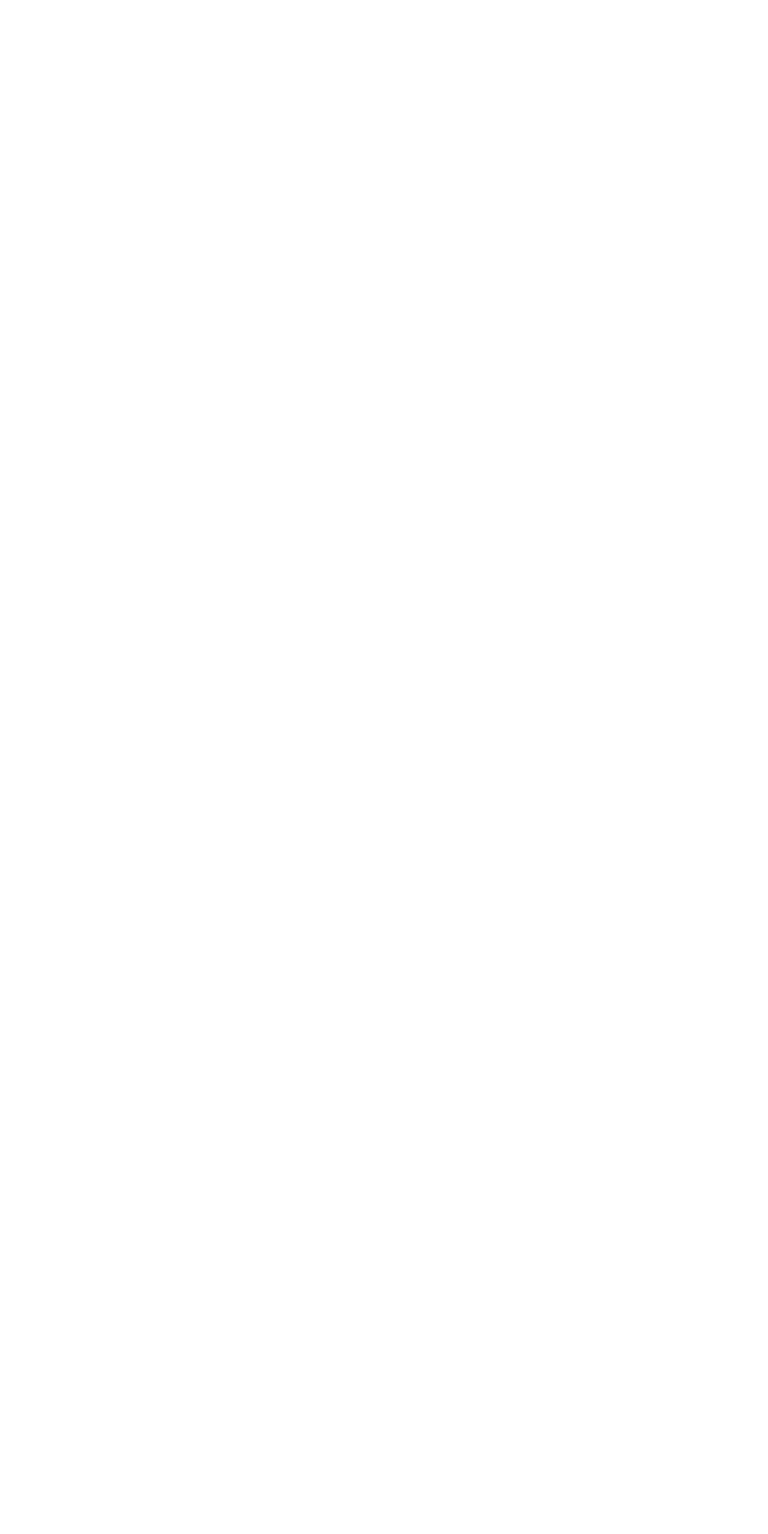
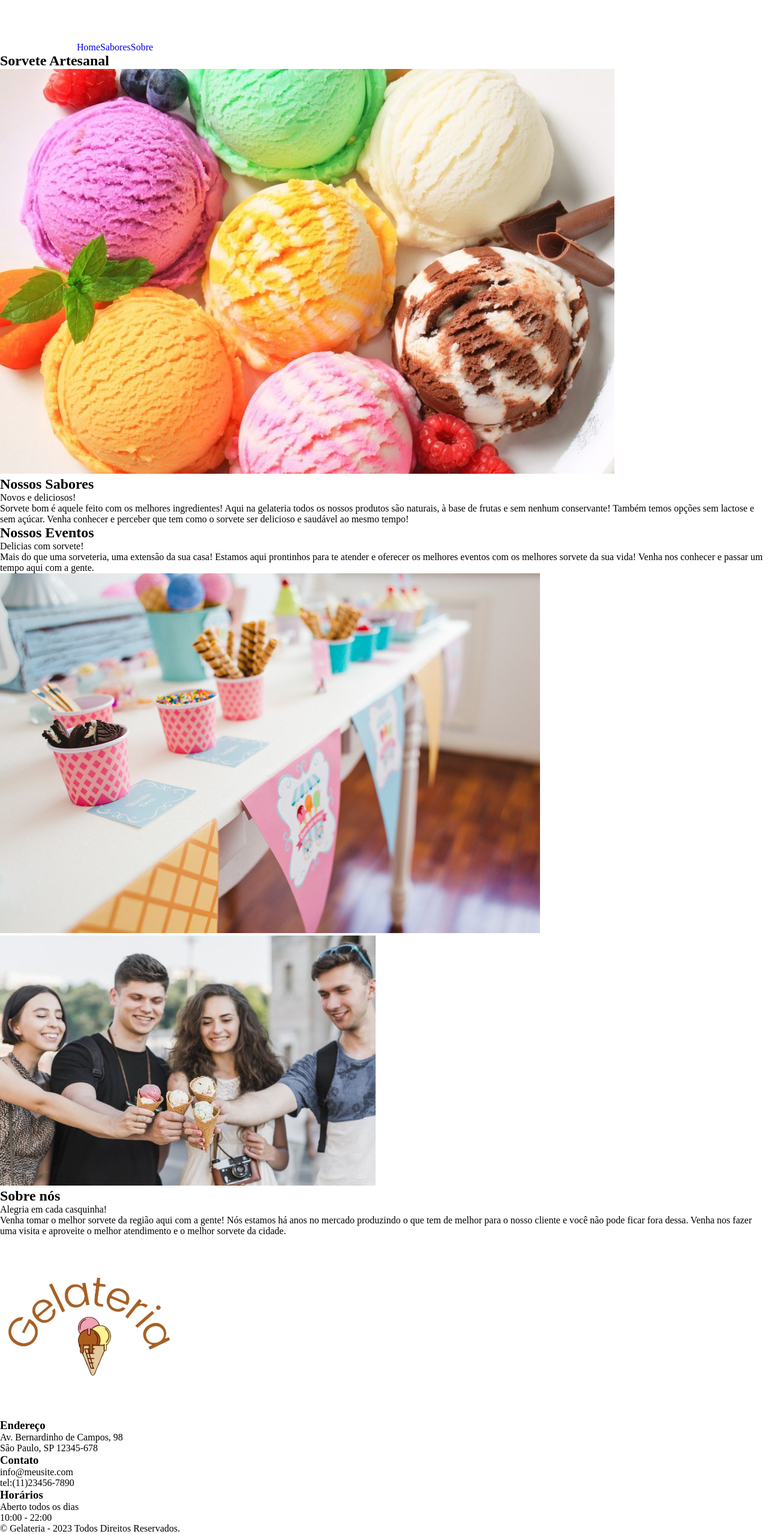
Before and after one commit to NicolasmedeirosAL/gelateria, a React (Create React App) app: page / in a window 1280 px wide. Shown: the part 234-2792 px from the top of the page at 60% size. Before the commit the page ends 800 px from the top, so only its background shows below. Built offline with nearby package versions, Linux system fonts and the light colour scheme.

Commit message:
criado corpo da home, header e footer

```diff
--- a/src/App.css
+++ b/src/App.css
@@ -1,38 +1,27 @@
-.App {
-  text-align: center;
+html {
+  scroll-behavior: smooth;
 }
 
-.App-logo {
-  height: 40vmin;
-  pointer-events: none;
+* {
+  box-sizing: border-box;
+  margin: 0;
+  padding: 0;
 }
 
-@media (prefers-reduced-motion: no-preference) {
-  .App-logo {
-    animation: App-logo-spin infinite 20s linear;
-  }
+.limite-secao {
+  max-width: 1024px;
+  margin: 0 auto;
 }
 
-.App-header {
-  background-color: #282c34;
-  min-height: 100vh;
-  display: flex;
-  flex-direction: column;
-  align-items: center;
-  justify-content: center;
-  font-size: calc(10px + 2vmin);
-  color: white;
+/* img {
+  width: 100%;
+  height: auto;
+} */
+
+a {
+  text-decoration: none;
 }
 
-.App-link {
-  color: #61dafb;
+ul {
+  list-style: none;
 }
-
-@keyframes App-logo-spin {
-  from {
-    transform: rotate(0deg);
-  }
-  to {
-    transform: rotate(360deg);
-  }
-}
--- /dev/null
+++ b/src/Components/Footer/index.js
@@ -0,0 +1,29 @@
+export default function Footer() {
+  return (
+    <footer>
+      <div>
+        <img src="./assets/logo.png" alt="logomarca" />
+        <div className="contatos">
+          <div>
+            <h3>Endereço</h3>
+            <p>Av. Bernardinho de Campos, 98</p>
+            <p>São Paulo, SP 12345-678</p>
+          </div>
+          <div>
+            <h3>Contato</h3>
+            <p>info@meusite.com</p>
+            <p>tel:(11)23456-7890 </p>
+          </div>
+          <div>
+            <h3>Horários</h3>
+            <p>Aberto todos os dias</p>
+            <p>10:00 - 22:00</p>
+          </div>
+        </div>
+      </div>
+      <div className="home-nocopy">
+        <p>&copy; Gelateria - 2023 Todos Direitos Reservados.</p>
+      </div>
+    </footer>
+  )
+}
--- /dev/null
+++ b/src/Components/Header/index.js
@@ -0,0 +1,16 @@
+import { Link } from 'react-router-dom'
+
+export default function Header() {
+  return (
+    <header>
+      <div className="limite-secao">
+        <img src="./assets/logo.png" alt="Logo" />
+        <nav className='menu-links'>
+          <Link className='link' to="/">Home</Link>
+          <Link className='link' to="/Sabores">Sabores</Link>
+          <Link className='link' to="/Sobre">Sobre</Link>
+        </nav>
+      </div>
+    </header>
+  )
+}
--- a/src/Pages/Home/index.js
+++ b/src/Pages/Home/index.js
@@ -1,8 +1,77 @@
+import Header from '../../Components/Header'
+import Footer from '../../Components/Footer'
+export default function Home() {
+  return (
+    <>
+      <Header />
 
-export default function Home() {
-  return(
-    <>
-    <p>Home</p>
+      <main>
+        <section className="banner">
+          <div>
+            <h1>Sorvete Artesanal</h1>
+          </div>
+        </section>
+
+        <section className="sabores-home">
+          <div className="home-imagens">
+            <img
+              src="./assets/banner-sabores.jpg"
+              alt="sorvetes diversos sabores"
+            />
+          </div>
+          <div className="home-textos">
+            <h2>Nossos Sabores</h2>
+            <span>Novos e deliciosos!</span>
+            <p>
+              Sorvete bom é aquele feito com os melhores ingredientes! Aqui na
+              gelateria todos os nossos produtos são naturais, à base de frutas
+              e sem nenhum conservante! Também temos opções sem lactose e sem
+              açúcar. Venha conhecer e perceber que tem como o sorvete ser
+              delicioso e saudável ao mesmo tempo!
+            </p>
+          </div>
+        </section>
+
+        <section className="home-eventos">
+          <div className="home-textos">
+            <h2>Nossos Eventos</h2>
+            <span>Delicias com sorvete!</span>
+            <p>
+              Mais do que uma sorveteria, uma extensão da sua casa! Estamos aqui
+              prontinhos para te atender e oferecer os melhores eventos com os
+              melhores sorvete da sua vida! Venha nos conhecer e passar um tempo
+              aqui com a gente.
+            </p>
+          </div>
+          <div className="home-imagens">
+            <img
+              src="./assets/eventos-image.jpg"
+              alt="mesa com varios sorvetes e doces gelados"
+            />
+          </div>
+        </section>
+
+        <section className="home-sobre">
+          <div className="home-imagens">
+            <img
+              src="./assets/sobre-image.jpg"
+              alt="varias pessoas brindando sorvetes"
+            />
+          </div>
+          <div className="home-textos">
+            <h2>Sobre nós</h2>
+            <span>Alegria em cada casquinha!</span>
+            <p>
+              Venha tomar o melhor sorvete da região aqui com a gente! Nós
+              estamos há anos no mercado produzindo o que tem de melhor para o
+              nosso cliente e você não pode ficar fora dessa. Venha nos fazer
+              uma visita e aproveite o melhor atendimento e o melhor sorvete da
+              cidade.
+            </p>
+          </div>
+        </section>
+      </main>
+      <Footer />
     </>
   )
 }
--- a/src/Pages/Sabores/index.js
+++ b/src/Pages/Sabores/index.js
@@ -1,7 +1,8 @@
-
+import Header from "../../Components/Header"
 export default function Sabores() {
   return(
     <>
+    <Header/>
     <p>Sabores</p>
     </>
   )
--- a/src/Pages/Sobre/index.js
+++ b/src/Pages/Sobre/index.js
@@ -1,7 +1,8 @@
-
+import Header from "../../Components/Header"
 export default function Sobre() {
   return(
     <>
+    <Header/>
     <p>Sobre</p>
     </>
   )
```
